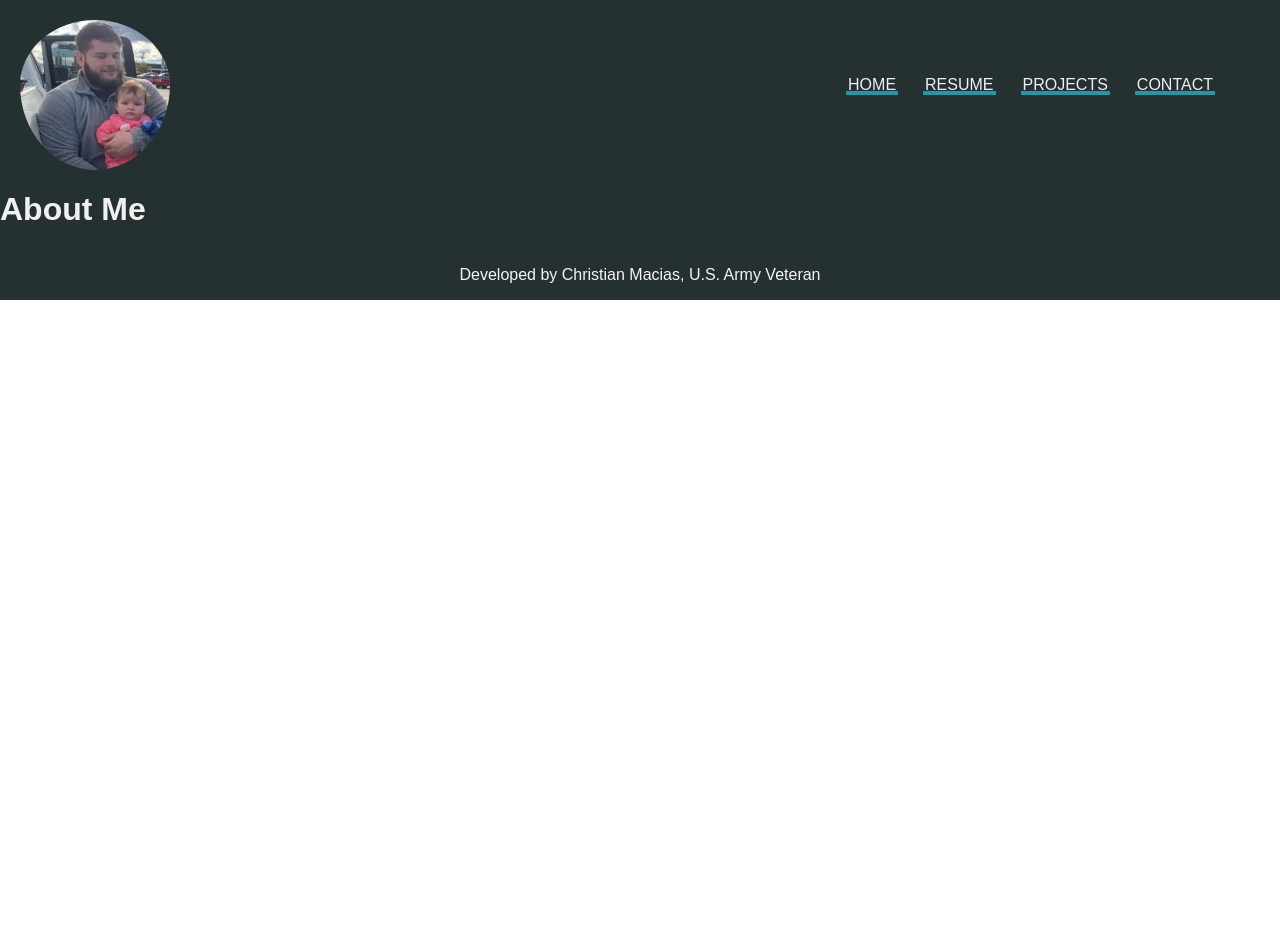
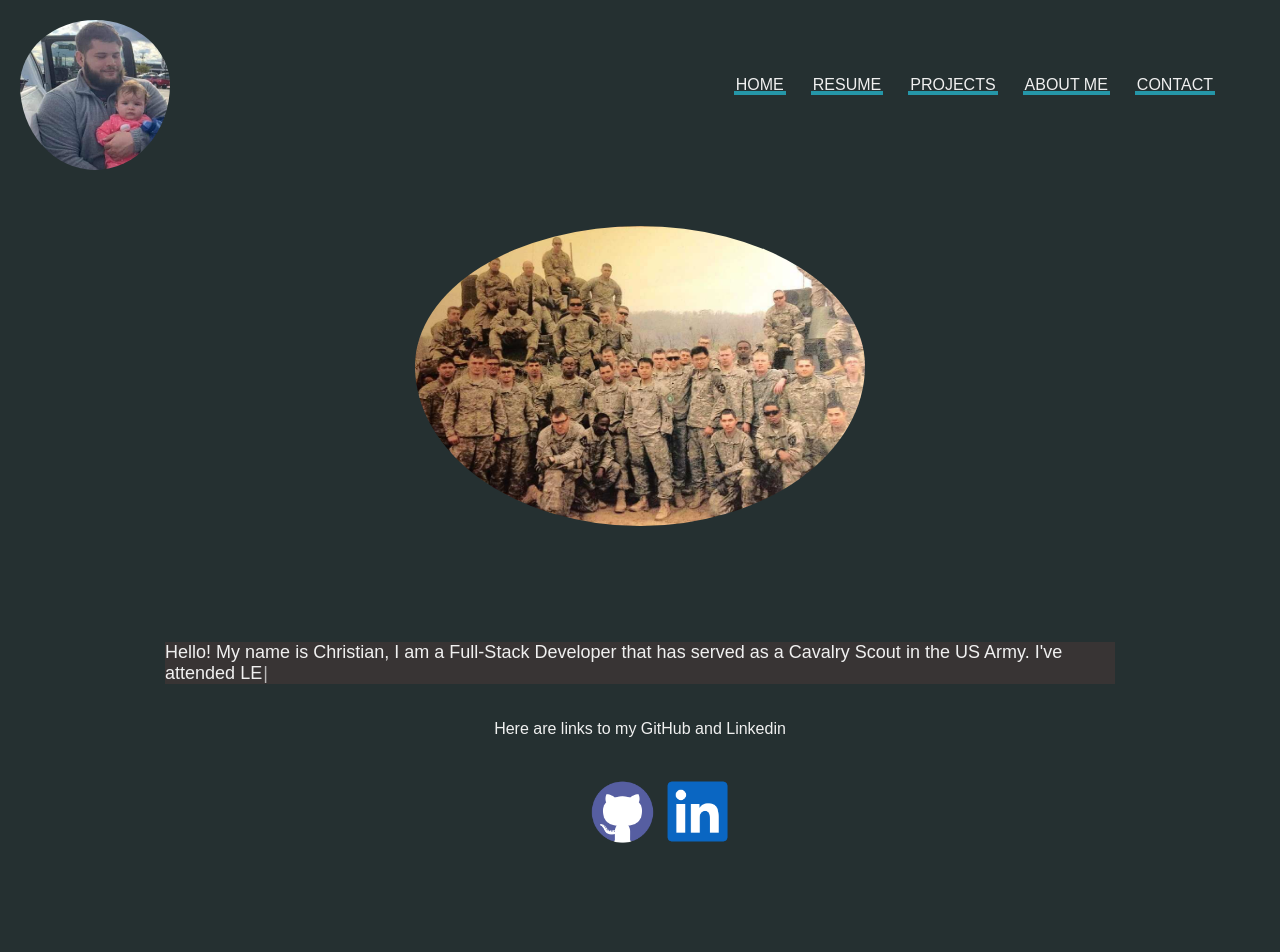
Before and after one commit to cmacias56/my-new-portfolio, a React (Create React App) app in the folder my-new-portfolio/: page /aboutme in a window 1280 px wide. Shown: the top 952 px of the page. Before the commit the page ends 800 px from the top, so only its background shows below. Built offline with nearby package versions, Linux system fonts and the light colour scheme; what repopup would draw is missing.

Commit message:
fixed home and aboutus

```diff
--- a/my-new-portfolio/package.json
+++ b/my-new-portfolio/package.json
@@ -9,7 +9,6 @@
     "@testing-library/user-event": "^13.2.1",
     "react": "^18.2.0",
     "react-dom": "^18.2.0",
-    "react-responsive-carousel": "^3.2.23",
     "react-router-dom": "^6.4.4",
     "react-scripts": "5.0.1",
     "react-scroll": "^1.8.7",
--- a/my-new-portfolio/src/Components/Header.js
+++ b/my-new-portfolio/src/Components/Header.js
@@ -17,7 +17,7 @@ function Header() {
                         <CustomLink className="home-link" to="/">HOME</CustomLink>
                         <CustomLink className="resume-link" to="/resume">RESUME</CustomLink>
                         <CustomLink className="projects-link" to="/projects">PROJECTS</CustomLink>
-                        {/* <CustomLink className="aboutme-link" to="/aboutme">ABOUT ME</CustomLink> */}
+                        <CustomLink className="aboutme-link" to="/aboutme">ABOUT ME</CustomLink>
                         <CustomLink className="contact-link" to="/contact">CONTACT</CustomLink>
                 </div>
             {/* </nav> */}
--- a/my-new-portfolio/src/Sections/AboutMe.js
+++ b/my-new-portfolio/src/Sections/AboutMe.js
@@ -1,13 +1,52 @@
 import React from "react";
+import '../Stylesheets/Home.css';
+import Typewriter from 'typewriter-effect';
+import github from "../assets/images/github-icon.png";
+import linkedin from "../assets/images/linkedin-icon.png";
+import army from "../assets/images/army.png"
 
 
 const AboutMe = () => {
 
   return(
     <>
-    <h1>About Me</h1>
+    <section className='page-container'>
+      <br/>
+      <br/>
+        <div className="img"><img src={army} alt="army" className="me" height="300px" width="450px"/></div>
+        <div className='home-container'>
+            <br/>
+            <br/>
+           <div className='type'>
+            <Typewriter
+                onInit={(typewriter) => {
+                    typewriter
+                    .changeDelay(20)
+                    .typeString("Hello! My name is Christian, I am a Full-Stack Developer that has served as a Cavalry Scout in the US Army.")
+                    .pauseFor(1000)
+                    .typeString(" I've attended LEARN Academy where I have studied extensively in both front-end and back-end development using languages such as JavaScript, Ruby, CSS, etc..")
+                    .pauseFor(1000)
+                    .typeString(" Since then, I have completed a few projects as well as my portfolio and intend to complete further projects in the future.")
+                    .pauseFor(1000)
+                    .typeString(" I am hungry to gain so much more knowledge and enhance my skills even further.")
+                    .pauseFor(1000)
+                    .typeString(" I can't wait to begin working with a company that is exciting, innovative, and is making a positive impact for the future.")
+                    .start()
+                }}
+                />
+           </div>
+        </div>
+        <br/>
+        <br/>
+        <p className='link'>Here are links to my GitHub and Linkedin</p>
+        <div className = 'social-button-container'>
+         <ul>
+            <a href="https://github.com/cmacias56" target="_blank" rel="noreferrer"><img src={github} alt="github icon" className='github'/></a>
+            <a href="https://www.linkedin.com/in/christianmacias91/" target="_blank" rel="noreferrer"><img src={linkedin} alt="linkedin icon" className='linkedin'/></a>
 
-
+         </ul>
+        </div>
+     </section>
     </>
   )
 }
--- a/my-new-portfolio/src/Sections/Home.js
+++ b/my-new-portfolio/src/Sections/Home.js
@@ -14,28 +14,32 @@ function Home() {
             </div>
             <br/>
             <br/>
+
+           <div className='greeting'>
+            <Typewriter
+                onInit={(typewriter) => {
+                    typewriter
+                    .changeDelay(60)
+                    .typeString("Hello! I'm a Full-Stack Developer looking forward to working with you!")
+                    .pauseFor(1000)
+                    .start()
+                }}
+                />
+           </div>
+           <br/>
+           <br/>
            <div className='type'>
             <Typewriter
                 onInit={(typewriter) => {
                     typewriter
-                    .changeDelay(30)
-                    .typeString("Hello! My name is Christian, I am a Full-Stack Developer that has served as a Cavalry Scout in the US Army.")
+                    .pauseFor(5500)
+                    .changeDelay(35)
+                    .typeString("Feel free to look around!")
                     .pauseFor(1000)
-                    .typeString(" I've attended LEARN Academy where I have studied extensively in both front-end and back-end development using languages such as JavaScript, Ruby, CSS, etc..")
-                    .pauseFor(1000)
-                    .typeString(" Since then, I have completed a few projects as well as my portfolio and intend to complete further projects in the future.")
-                    .pauseFor(1000)
-                    .typeString(" I am hungry to gain so much more knowledge and enhance my skills even further.")
-                    .pauseFor(1000)
-                    .typeString(" I can't wait to begin working with a company that is exciting, innovative, and is making a positive impact for the future.")
                     .start()
                 }}
                 />
-       {/* <h2>  Hello! My name is Christian, I am a Full-Stack Developer that has served as a Cavalry Scout in the US Army. I've attended LEARN Academy where I have studied extensively in both front-end and back-end development using languages such as JavaScript, Ruby, CSS, etc.. Since then, I have completed a few projects as well as my portfolio and intend to complete further projects in the future. I am hungry to gain so much more knowledge and enhance my skills even further.
-       I can't wait to begin working with a company that is exciting, innovative, and is making a positive impact for the future.
-        </h2> */}
            </div>
-                {/* <h3 className='media-link'>Give it a look!</h3> */}
         </div>
         <br/>
         <br/>
--- a/my-new-portfolio/src/Sections/Projects.js
+++ b/my-new-portfolio/src/Sections/Projects.js
@@ -3,28 +3,12 @@ import '../Stylesheets/Projects.css';
 import ash from '../assets/images/ash.png'
 import pig from '../assets/images/pig-latin.png'
 import pasta from '../assets/images/TheImpastas.png'
-// import "react-responsive-carousel/lib/styles/carousel.min.css"; // requires a loader
-// import { Carousel } from 'react-responsive-carousel';
+
 
 function Projects () {
     return (
     <>
     <br/>
-    {/* <br/>
-            <Carousel>
-                <div>
-                <a href="https://cmacias56.github.io/" target="_blank" rel="noreferrer"><img src= {ash} alt="" height="400px" width="-200px"/></a>
-                    <p className="description">This was application is An "Evil Dead" treasure hunt game and was created using HTML and CSS</p>
-                </div>
-                <div>
-                <a href="https://github.com/cmacias56/Pig-Latin-Translator/tree/main/src" target="_blank" rel="noreferrer"><img src= {pig} alt="" className="pig-latin-png" height="450px" width="75px"/></a>
-                <p className="description">This Pig latin translator was created using React. The pair programming technique was utilized in completing this app!</p>
-                </div>
-                <div>
-                <a href="https://perfect-pasta-pairings.herokuapp.com/" target="_blank" rel="noreferrer"><img src={pasta} height="400px" width="100px"/></a>
-                 <p className="pasta">This is a capstone project that was completed using mob, pair, and individual programing to complete. Utilized React in Rails to complete this project.</p>
-                </div>
-            </Carousel> */}
     <section id="Projects">
         <div className="project-container">
         <h2 className="game">Feel free to play a game or two!</h2>
@@ -36,8 +20,9 @@ function Projects () {
         <p className="description">This Pig latin translator was created using React. The pair programming technique was utilized in completing this app!</p>
         <br/>
         <a href="https://perfect-pasta-pairings.herokuapp.com/" target="_blank" rel="noreferrer"><img src={pasta} height="200px"/></a>
-        <p className="pasta">This is a capstone project that was completed using mob, pair, and individual programing to complete. Utilized React in Rails to complete this project.</p>
+        <p className="description">This is a capstone project that was completed using mob, pair, and individual programing to complete. Utilized React in Rails to complete this project.</p>
         </div>
+        <br/>
         <br/>
         <br/>
     </section>
--- a/my-new-portfolio/src/Sections/Resume.js
+++ b/my-new-portfolio/src/Sections/Resume.js
@@ -20,6 +20,7 @@ function Resume () {
       </div>
         <h1 className="skills-heading">Coding Languages</h1>
         <h4 className="skills-subheading">What I know So far</h4>
+        <div className="icons">
         <ul className="skills-grid">
           <li>
             <div><img src={HTML} alt="html-icon" className="html-icon"/>
@@ -63,6 +64,7 @@ function Resume () {
           </li>
         </ul>
         </div>
+        </div>
 
     <div className="experience-container">
         <h1 className="experience-heading">Experience</h1>
--- a/my-new-portfolio/src/Stylesheets/Home.css
+++ b/my-new-portfolio/src/Stylesheets/Home.css
@@ -89,24 +89,24 @@
     }
   }
 
-  .greeting-heading {
+  .greeting {
       font-size: 64px;
     }
 
     @media screen and (max-width:320px) {
-      .greeting-heading {
+      .greeting {
         font-size: 30px;
       }
     }
 
     @media screen and (max-width:425px) {
-      .greeting-heading {
+      .greeting {
         font-size: 30px;
       }
     }
 
     @media screen and (max-width:768px) {
-      .greeting-heading {
+      .greeting {
         font-size: 30px;
       }
     }
@@ -241,8 +241,14 @@
 
   .type {
     display: flex;
+    justify-content: center;
     font-size: large;
     background-color: rgb(56, 52, 52);
+  }
+
+  .img {
+    display: flex;
+    justify-content: center;
   }
   /* .name {
     display: flex;
--- a/my-new-portfolio/src/Stylesheets/Projects.css
+++ b/my-new-portfolio/src/Stylesheets/Projects.css
@@ -35,7 +35,9 @@
     max-width: 825px;
 }
 
-.description-paragraph {
+.description {
+    display: flex;
+    background-color: rgb(56, 52, 52);
     align-self: center;
     padding-top: 30px;
     max-width: 825px;
@@ -46,19 +48,21 @@
 
 
 @media screen and (max-width:425px) {
-    .description-paragraph {
+    .description {
         font-size: 15px;
         padding: 15px;
     }
 }
 
 @media screen and (max-width:768px) {
-    .description-paragraph {
+    .description {
         font-size: 15px;
         padding: 15px;
     }
 }
 
 .game {
+    display: flex;
+    background-color: rgb(56, 52, 52);
     font-size: 35px;
 }
--- a/my-new-portfolio/src/Stylesheets/Resume.css
+++ b/my-new-portfolio/src/Stylesheets/Resume.css
@@ -266,3 +266,10 @@
     justify-content: center;
     padding-bottom: 100px;
 }
+
+.icons {
+    display: flex;
+    justify-content: center;
+    background-color: rgb(56, 52, 52);
+    margin: auto;
+}
```
Also changed, not shown: my-new-portfolio/src/assets/images/army.png (added).
